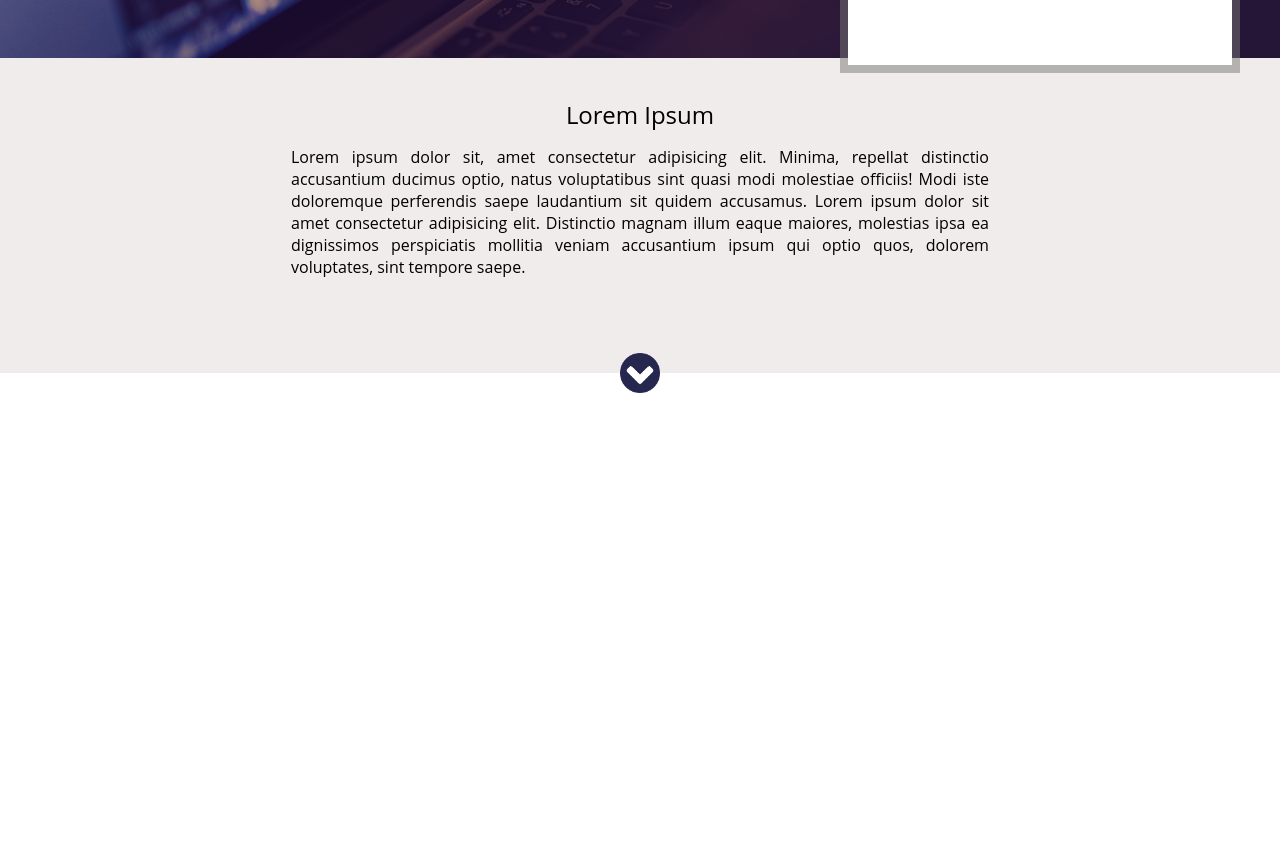
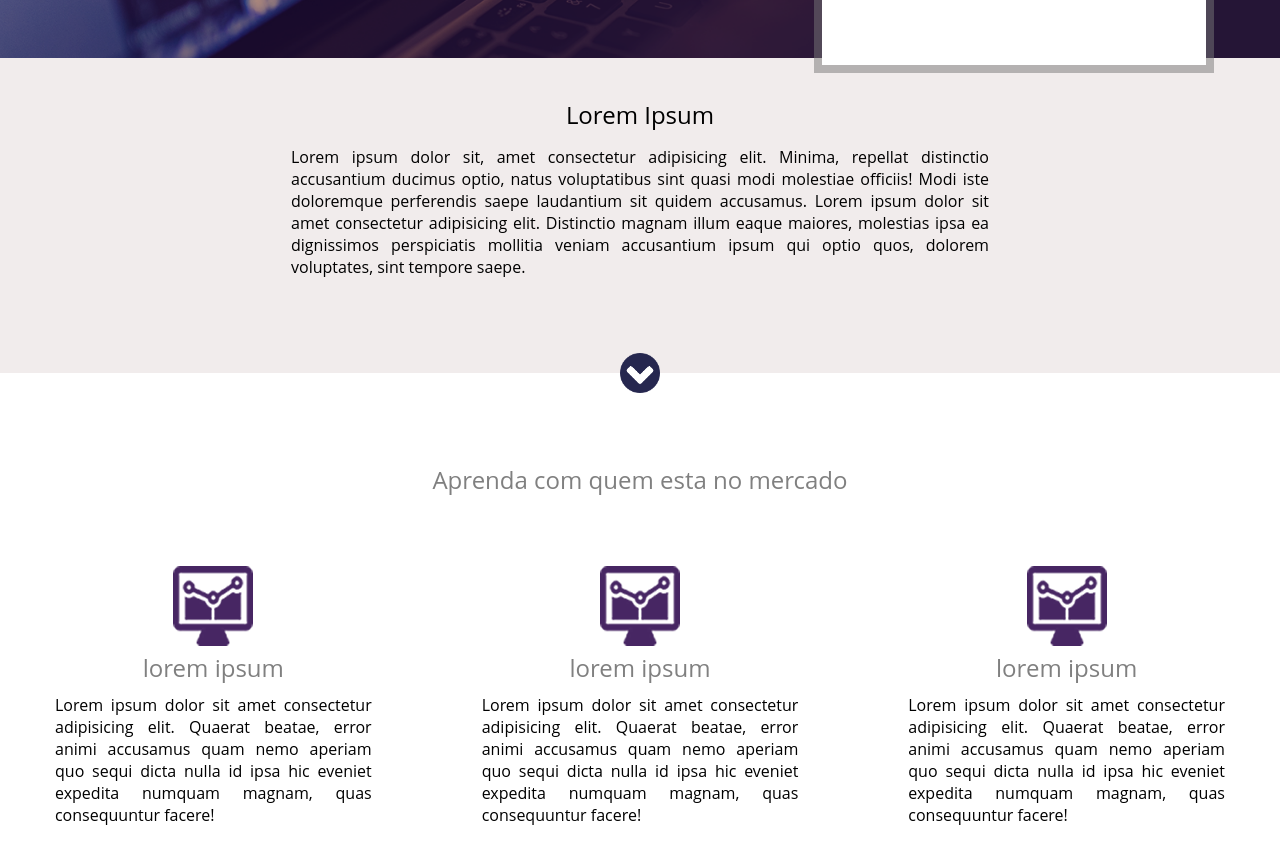
Before and after one commit to MaikyWilliam/Landing-page, a plain HTML site: page index.html in a window 1280 px wide. Shown: the part 559-1425 px from the top of the page. Before the commit the page ends 952 px from the top, so only its background shows below. Drawn offline with Linux system fonts and the light colour scheme.

Commit message:
inicio das secões

```diff
--- a/css/style.css
+++ b/css/style.css
@@ -12,9 +12,11 @@ html, body{
 .center{
     width: 1200px;
     margin: 0 auto;
+    padding: 0 2%;
 }
 
 .header{
+    min-width: 1200px;
     width: 100%;
     height: 60px;
     background-color: #212343;
@@ -25,6 +27,7 @@ html, body{
 }
 
 .container-banner{
+    min-width: 1200px;
     width: 100%;
     height: 557px;
     background-image: url(../imagens/header_bg.png);
@@ -104,8 +107,8 @@ html, body{
 .container-list{
     padding: 30px;
     float: left;
-    margin-top: 40px;
-    width: 619px;
+    margin-top: 100px;
+    width: 519px;
     height: 270px;
     background-color: rgba(33,35,67,0.7);
 }
@@ -120,6 +123,7 @@ html, body{
 }
 
 .container-2{
+    min-width: 1200px;
     padding: 40px 0;
     background-color: rgb(241, 236, 236);
     text-align: center;
@@ -146,3 +150,31 @@ html, body{
     background-image:url(../imagens/arrow.png);
     background-size: 100% 100%;
 }
+
+.section-1{
+    min-width: 1200px;
+    padding: 90px 0;
+}
+
+.section-1 h2{
+    text-align: center;
+    color: gray;
+    font-weight: normal;
+}
+
+.container-section{
+    margin-top: 40px;
+    text-align: center;
+}
+
+.container-single{
+    float: left;
+    width: 33.333%;
+    padding: 30px;
+}
+
+.container-single p{
+    padding: 10px 25px;
+    text-align: justify;
+    display: inline-block;
+}
--- a/index.html
+++ b/index.html
@@ -13,8 +13,8 @@
     <div class="header">
         <div class="center">
             <img src="imagens/logo.png" alt="logo">
-        </div>
-    </div>
+        </div><!--center-->
+    </div><!--header-->
     <div class="container-banner">
         <div class="center">
             <div class="container-list">
@@ -24,38 +24,64 @@
                     <li>Lorem ipsum dolor sit amet consectetur adipisicing elit.</li>
                     <li>Lorem ipsum dolor sit amet consectetur adipisicing elit.</li>
                 </ul>
-            </div>
+            </div><!--container-list-->
             <div class="form">
                 <h1>Preencher o formulario e inicie a sua caminhada para virar um webmaster</h1>
                 <form>
                     <div class="input-container">
                         <span>Nome*</span>
                         <input type="text" name="nome" required>
-                    </div>
+                    </div><!--input-container-->
                     <div class="input-container">
                         <span>E-mail*</span>
                         <input type="text" name="email" required>
-                    </div>
+                    </div><!--input-container-->
                     <div class="input-container">
                         <span>Telefone*</span>
                         <input type="text" name="telefone" required>
-                    </div>
+                    </div><!--input-container-->
                     <p class="waring">*Campos obrigatórios</p>
                     <div class="input-submit-container">
                         <input type="submit" name="acao" value="Enviar">
-                    </div>
+                    </div><!--input-submit-container-->
                 </form>
-            </div>
-        </div>
-    </div>
+            </div><!--form-->
+        </div><!--center-->
+    </div><!--container-banner-->
     <div class="container-2">
         <div class="center">
             <h2>Lorem Ipsum</h2>
             <p>Lorem ipsum dolor sit, amet consectetur adipisicing elit. Minima, repellat distinctio accusantium ducimus optio, natus voluptatibus sint quasi modi molestiae officiis! Modi iste doloremque perferendis saepe laudantium sit quidem accusamus. Lorem ipsum dolor sit amet consectetur adipisicing elit. Distinctio magnam illum eaque maiores, molestias ipsa ea dignissimos perspiciatis mollitia veniam accusantium ipsum qui optio quos, dolorem voluptates, sint tempore saepe.</p>
-        </div>
-        <div class="arrow">
+        </div><!--center-->
+        <div class="arrow"></div>
+    </div><!--container-2-->
+    <div class="section-1">
+        <h2>Aprenda com quem esta no mercado</h2>
+        <div class="container-section">
+            <div class="container-single">
+                <div><img src="imagens/icon.png" alt="icone da sessão"></div>
+                <div class="text-container-single">
+                    <h2>lorem ipsum</h2>
+                    <p>Lorem ipsum dolor sit amet consectetur adipisicing elit. Quaerat beatae, error animi accusamus quam nemo aperiam quo sequi dicta nulla id ipsa hic eveniet expedita numquam magnam, quas consequuntur facere!</p>
+            </div><!--text-container-single-->
+            </div><!--container-single-->
 
-        </div>
-    </div>
+            <div class="container-single">
+                <div><img src="imagens/icon.png" alt="icone da sessão"></div>
+                <div class="text-container-single">
+                    <h2>lorem ipsum</h2>
+                    <p>Lorem ipsum dolor sit amet consectetur adipisicing elit. Quaerat beatae, error animi accusamus quam nemo aperiam quo sequi dicta nulla id ipsa hic eveniet expedita numquam magnam, quas consequuntur facere!</p>
+            </div><!--text-container-single-->
+            </div><!--container-single-->
+
+            <div class="container-single">
+                <div><img src="imagens/icon.png" alt="icone da sessão"></div>
+                <div class="text-container-single">
+                    <h2>lorem ipsum</h2>
+                    <p>Lorem ipsum dolor sit amet consectetur adipisicing elit. Quaerat beatae, error animi accusamus quam nemo aperiam quo sequi dicta nulla id ipsa hic eveniet expedita numquam magnam, quas consequuntur facere!</p>
+            </div><!--text-container-single-->
+            </div><!--container-single-->
+        </div><!--container-section-->
+    </div><!--section-1-->
 </body>
 </html>
```
